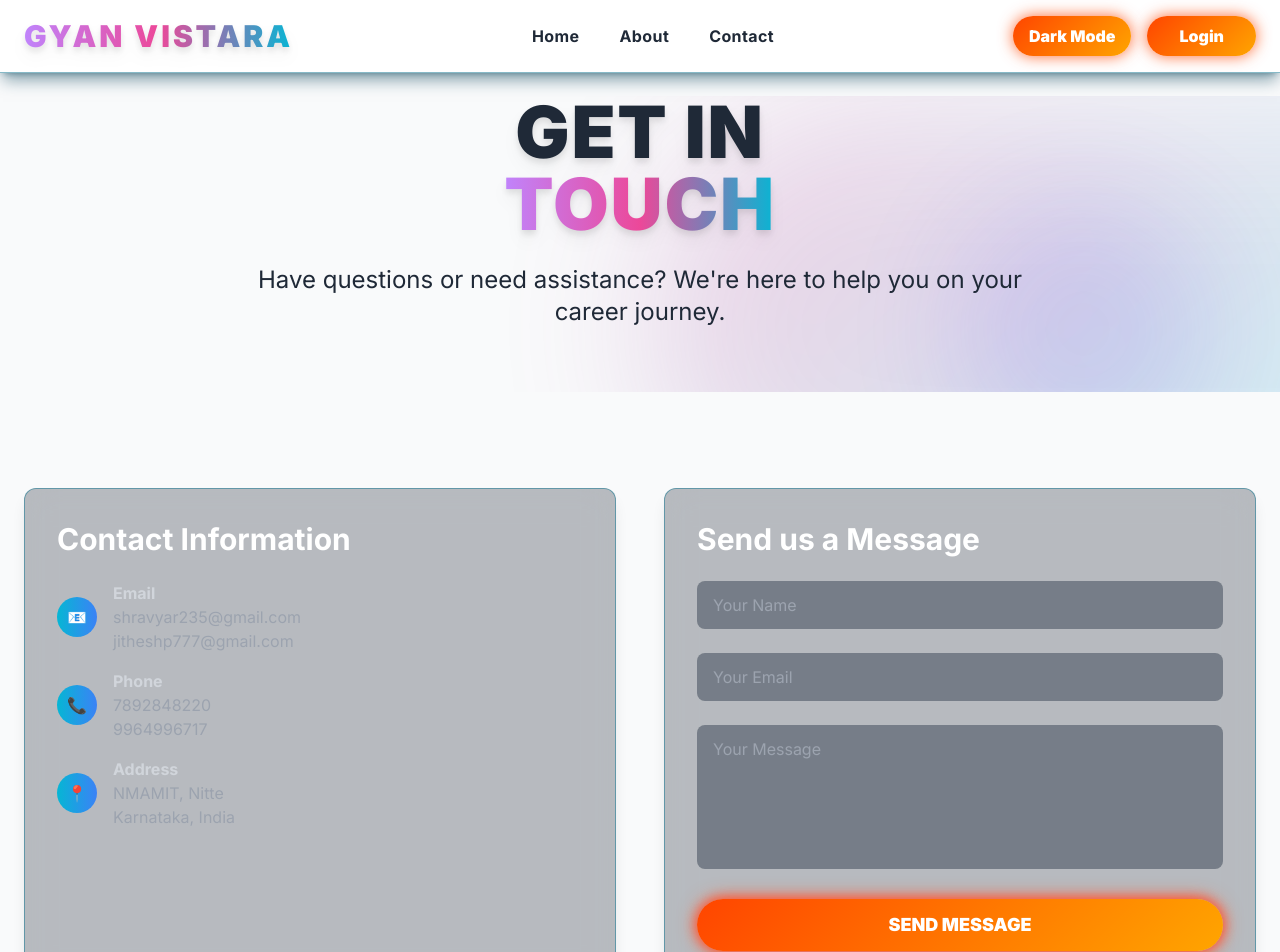
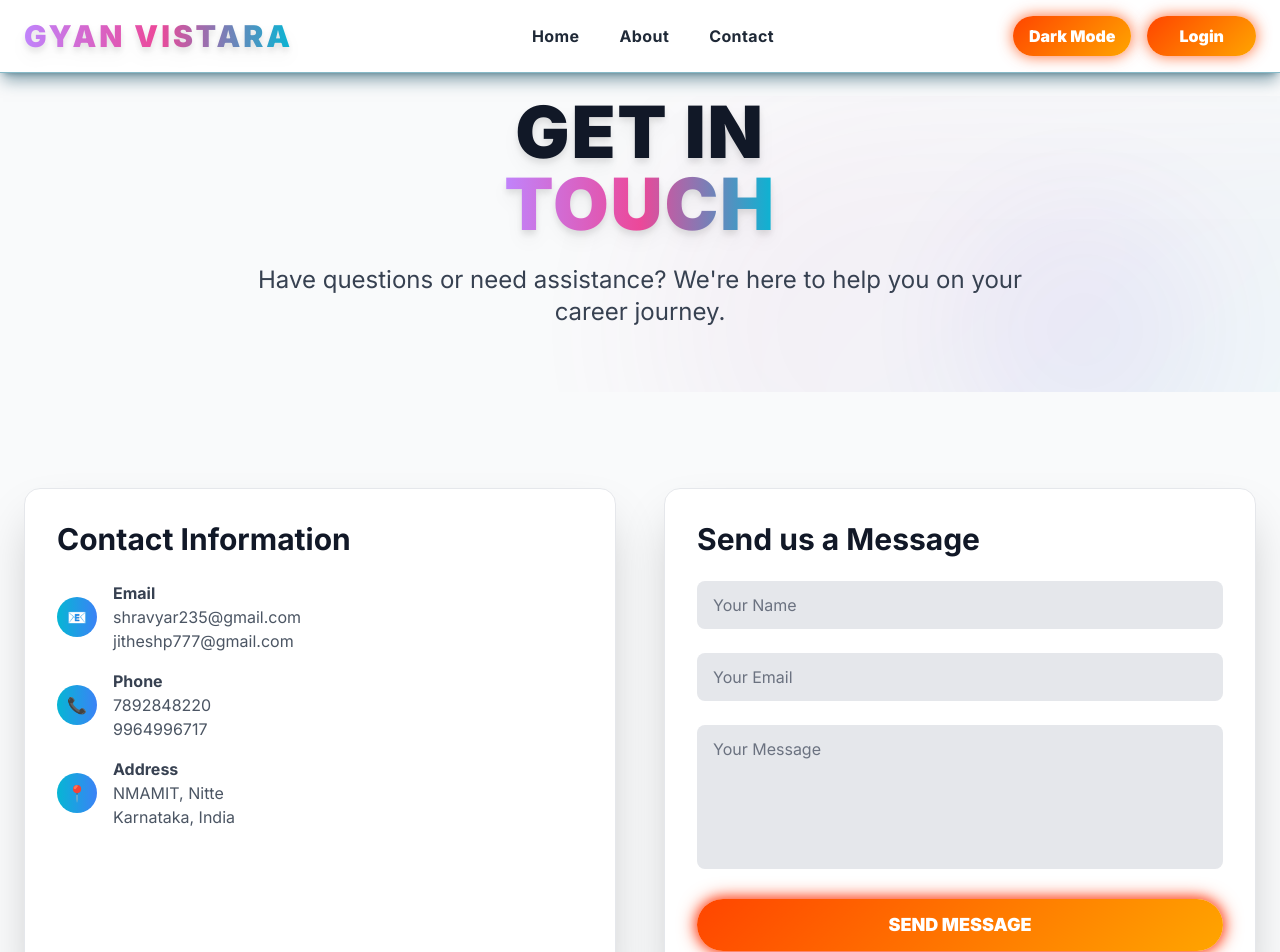
Before and after one commit to shravya235/CoursesPath_Generator, a React (Vite) app in the folder frontend/: page /contact in a window 1280 px wide. Shown: the top 952 px of the page. Built offline with nearby package versions, Linux system fonts and the light colour scheme.

Commit message:
Added Contact page and Terms & condition page

```diff
--- a/frontend/src/pages/ContactPage.jsx
+++ b/frontend/src/pages/ContactPage.jsx
@@ -29,23 +29,23 @@ const ContactPage = () => {
   };
 
   return (
-    <div className="bg-light-bg dark:bg-[#0a0f23] min-h-screen text-light-text dark:text-gray-100 relative overflow-x-hidden font-sans pt-20 md:pt-24">
+    <div className="bg-[#F9FAFB] dark:bg-[#0a0f23] min-h-screen text-gray-900 dark:text-gray-100 relative overflow-x-hidden font-sans pt-20 md:pt-24 transition-colors duration-500">
       <Navbar />
 
       {/* Hero Section */}
       <main className="relative pb-16 overflow-hidden">
         {/* Animated gradient blobs */}
-        <div className="absolute top-0 left-1/2 -translate-x-1/2 w-full max-w-5xl h-[28rem] bg-gradient-magenta-cyan opacity-20 blur-[80px] rounded-full animate-blob pointer-events-none select-none"></div>
-        <div className="absolute top-20 right-10 w-72 h-72 bg-gradient-purple-blue opacity-15 blur-[60px] rounded-full animate-blob-delayed pointer-events-none select-none"></div>
+        <div className="absolute top-0 left-1/2 -translate-x-1/2 w-full max-w-5xl h-[28rem] bg-gradient-magenta-cyan opacity-5 dark:opacity-20 blur-[80px] rounded-full animate-blob pointer-events-none select-none"></div>
+        <div className="absolute top-20 right-10 w-72 h-72 bg-gradient-purple-blue opacity-5 dark:opacity-15 blur-[60px] rounded-full animate-blob-delayed pointer-events-none select-none"></div>
 
         <div className="container mx-auto px-4 md:px-6 lg:px-8 text-center relative z-10 max-w-7xl">
-          <h1 className="text-5xl sm:text-6xl md:text-6xl lg:text-7xl font-extrabold uppercase text-light-text dark:text-white tracking-wide leading-tight drop-shadow-lg break-words">
+          <h1 className="text-5xl sm:text-6xl md:text-6xl lg:text-7xl font-extrabold uppercase text-gray-900 dark:text-white tracking-wide leading-tight drop-shadow-lg break-words">
             GET IN <br />
             <span className="bg-gradient-to-r from-purple-400 via-pink-500 to-cyan-500 bg-clip-text text-transparent">
               TOUCH
             </span>
           </h1>
-          <p className="mt-4 sm:mt-6 text-base sm:text-lg md:text-xl lg:text-2xl text-light-text dark:text-gray-300 max-w-3xl mx-auto font-sans">
+          <p className="mt-4 sm:mt-6 text-base sm:text-lg md:text-xl lg:text-2xl text-gray-700 dark:text-gray-300 max-w-3xl mx-auto font-sans">
             Have questions or need assistance? We're here to help you on your career journey.
           </p>
         </div>
@@ -56,16 +56,16 @@ const ContactPage = () => {
         <div className="container mx-auto px-6">
           <div className="grid grid-cols-1 lg:grid-cols-2 gap-12">
             {/* Contact Info */}
-            <div className="bg-gray-800/30 backdrop-blur-lg rounded-xl p-8 border border-cyan-700/50 shadow-lg">
-              <h2 className="text-3xl font-bold text-white mb-6">Contact Information</h2>
+            <div className="bg-white dark:bg-gray-800/30 backdrop-blur-lg rounded-2xl p-8 border border-gray-200 dark:border-cyan-700/50 shadow-2xl">
+              <h2 className="text-3xl font-bold text-gray-900 dark:text-white mb-6">Contact Information</h2>
               <div className="space-y-4">
                 <div className="flex items-center">
                   <div className="w-10 h-10 bg-gradient-to-r from-cyan-500 to-blue-500 rounded-full flex items-center justify-center mr-4">
                     <span className="text-white font-bold">📧</span>
                   </div>
                   <div>
-                    <p className="text-gray-300 font-semibold">Email</p>
-                    <p className="text-gray-400">shravyar235@gmail.com<br/>jitheshp777@gmail.com</p>
+                    <p className="text-gray-700 dark:text-gray-300 font-semibold">Email</p>
+                    <p className="text-gray-600 dark:text-gray-400">shravyar235@gmail.com<br/>jitheshp777@gmail.com</p>
                   </div>
                 </div>
                 <div className="flex items-center">
@@ -73,8 +73,8 @@ const ContactPage = () => {
                     <span className="text-white font-bold">📞</span>
                   </div>
                   <div>
-                    <p className="text-gray-300 font-semibold">Phone</p>
-                    <p className="text-gray-400">7892848220<br/>9964996717</p>
+                    <p className="text-gray-700 dark:text-gray-300 font-semibold">Phone</p>
+                    <p className="text-gray-600 dark:text-gray-400">7892848220<br/>9964996717</p>
                   </div>
                 </div>
                 <div className="flex items-center">
@@ -82,19 +82,19 @@ const ContactPage = () => {
                     <span className="text-white font-bold">📍</span>
                   </div>
                   <div>
-                    <p className="text-gray-300 font-semibold">Address</p>
-                    <p className="text-gray-400">NMAMIT, Nitte<br />Karnataka, India</p>
+                    <p className="text-gray-700 dark:text-gray-300 font-semibold">Address</p>
+                    <p className="text-gray-600 dark:text-gray-400">NMAMIT, Nitte<br />Karnataka, India</p>
                   </div>
                 </div>
               </div>
             </div>
 
             {/* Contact Form */}
-            <div className="bg-gray-800/30 backdrop-blur-lg rounded-xl p-8 border border-cyan-700/50 shadow-lg">
-              <h2 className="text-3xl font-bold text-white mb-6">Send us a Message</h2>
+            <div className="bg-white dark:bg-gray-800/30 backdrop-blur-lg rounded-2xl p-8 border border-gray-200 dark:border-cyan-700/50 shadow-2xl">
+              <h2 className="text-3xl font-bold text-gray-900 dark:text-white mb-6">Send us a Message</h2>
               {success && (
-                <div className="mb-6 p-4 bg-green-500/20 border border-green-500 rounded-lg">
-                  <p className="text-green-400">Thank you for your message! We'll get back to you soon.</p>
+                <div className="mb-6 p-4 bg-green-100 dark:bg-green-500/20 border border-green-300 dark:border-green-500 rounded-lg">
+                  <p className="text-green-800 dark:text-green-400">Thank you for your message! We'll get back to you soon.</p>
                 </div>
               )}
               <form onSubmit={handleSubmit} className="space-y-6">
@@ -105,7 +105,7 @@ const ContactPage = () => {
                     value={formData.name}
                     onChange={handleChange}
                     placeholder="Your Name"
-                    className="w-full bg-gray-700/50 border-0 rounded-lg px-4 py-3 text-gray-100 placeholder-gray-400 focus:outline-none focus:ring-2 focus:ring-cyan-500 transition-all"
+                    className="w-full bg-gray-200 dark:bg-gray-700/50 border-0 rounded-lg px-4 py-3 text-gray-900 dark:text-gray-100 placeholder-gray-500 dark:placeholder-gray-400 focus:outline-none focus:ring-2 focus:ring-cyan-500 transition-all"
                     required
                   />
                 </div>
@@ -116,7 +116,7 @@ const ContactPage = () => {
                     value={formData.email}
                     onChange={handleChange}
                     placeholder="Your Email"
-                    className="w-full bg-gray-700/50 border-0 rounded-lg px-4 py-3 text-gray-100 placeholder-gray-400 focus:outline-none focus:ring-2 focus:ring-cyan-500 transition-all"
+                    className="w-full bg-gray-200 dark:bg-gray-700/50 border-0 rounded-lg px-4 py-3 text-gray-900 dark:text-gray-100 placeholder-gray-500 dark:placeholder-gray-400 focus:outline-none focus:ring-2 focus:ring-cyan-500 transition-all"
                     required
                   />
                 </div>
@@ -127,7 +127,7 @@ const ContactPage = () => {
                     onChange={handleChange}
                     placeholder="Your Message"
                     rows="5"
-                    className="w-full bg-gray-700/50 border-0 rounded-lg px-4 py-3 text-gray-100 placeholder-gray-400 focus:outline-none focus:ring-2 focus:ring-cyan-500 transition-all resize-none"
+                    className="w-full bg-gray-200 dark:bg-gray-700/50 border-0 rounded-lg px-4 py-3 text-gray-900 dark:text-gray-100 placeholder-gray-500 dark:placeholder-gray-400 focus:outline-none focus:ring-2 focus:ring-cyan-500 transition-all resize-none"
                     required
                   ></textarea>
                 </div>
```
Also changed, not shown: frontend/src/pages/TermsPage.jsx (added, +83 -0 lines).
